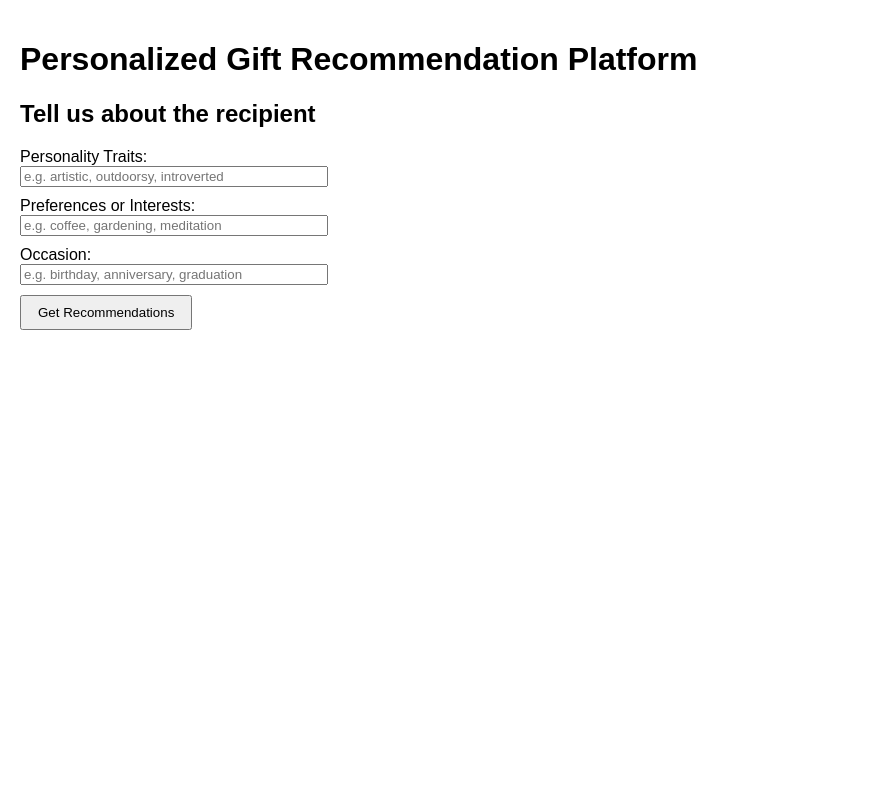
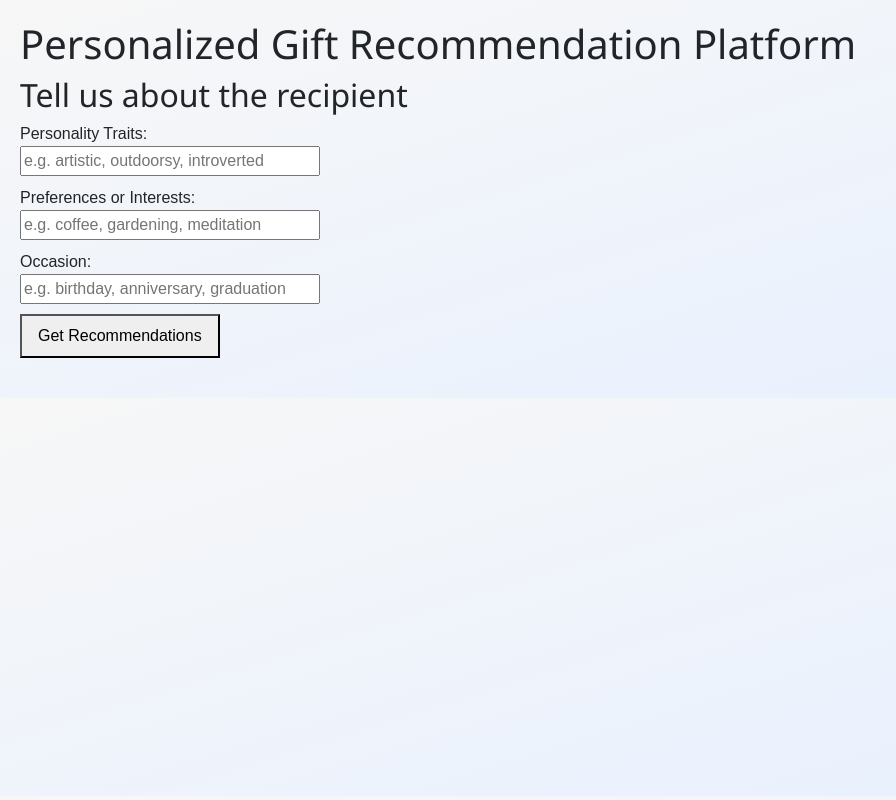
Before and after one commit to Shashi5657/AI-Gift-Recommendation, a React (Create React App) app in the folder client/: page / in a window 1280 px wide. Shown: the whole page, without its empty margins (0-896 px from the left). Built offline with nearby package versions, Linux system fonts and the light colour scheme.

Commit message:
ai project

```diff
--- a/client/public/index.html
+++ b/client/public/index.html
@@ -9,35 +9,18 @@
       name="description"
       content="Web site created using create-react-app"
     />
+    <link
+      href="https://cdn.jsdelivr.net/npm/bootstrap@5.3.0/dist/css/bootstrap.min.css"
+      rel="stylesheet"
+    />
+    <link rel="stylesheet" href="%PUBLIC_URL%/styles.css" />
     <link rel="apple-touch-icon" href="%PUBLIC_URL%/logo192.png" />
-    <!--
-      manifest.json provides metadata used when your web app is installed on a
-      user's mobile device or desktop. See https://developers.google.com/web/fundamentals/web-app-manifest/
-    -->
     <link rel="manifest" href="%PUBLIC_URL%/manifest.json" />
-    <!--
-      Notice the use of %PUBLIC_URL% in the tags above.
-      It will be replaced with the URL of the `public` folder during the build.
-      Only files inside the `public` folder can be referenced from the HTML.
 
-      Unlike "/favicon.ico" or "favicon.ico", "%PUBLIC_URL%/favicon.ico" will
-      work correctly both with client-side routing and a non-root public URL.
-      Learn how to configure a non-root public URL by running `npm run build`.
-    -->
-    <title>React App</title>
+    <title>Gift Recommendation</title>
   </head>
   <body>
     <noscript>You need to enable JavaScript to run this app.</noscript>
     <div id="root"></div>
-    <!--
-      This HTML file is a template.
-      If you open it directly in the browser, you will see an empty page.
-
-      You can add webfonts, meta tags, or analytics to this file.
-      The build step will place the bundled scripts into the <body> tag.
-
-      To begin the development, run `npm start` or `yarn start`.
-      To create a production bundle, use `npm run build` or `yarn build`.
-    -->
   </body>
 </html>
--- /dev/null
+++ b/client/public/styles.css
@@ -0,0 +1,18 @@
+body {
+  background: linear-gradient(to bottom right, #f7f7f7, #e7f0ff);
+  font-family: Arial, sans-serif;
+}
+
+h1,
+h2 {
+  font-family: "Segoe UI", Tahoma, Geneva, Verdana, sans-serif;
+}
+
+.card {
+  margin-top: 20px;
+}
+
+.footer-note {
+  font-size: 0.875rem;
+  color: #666;
+}
```
Also changed, not shown: 1 other file (tests, documents, lock files or other folders).
